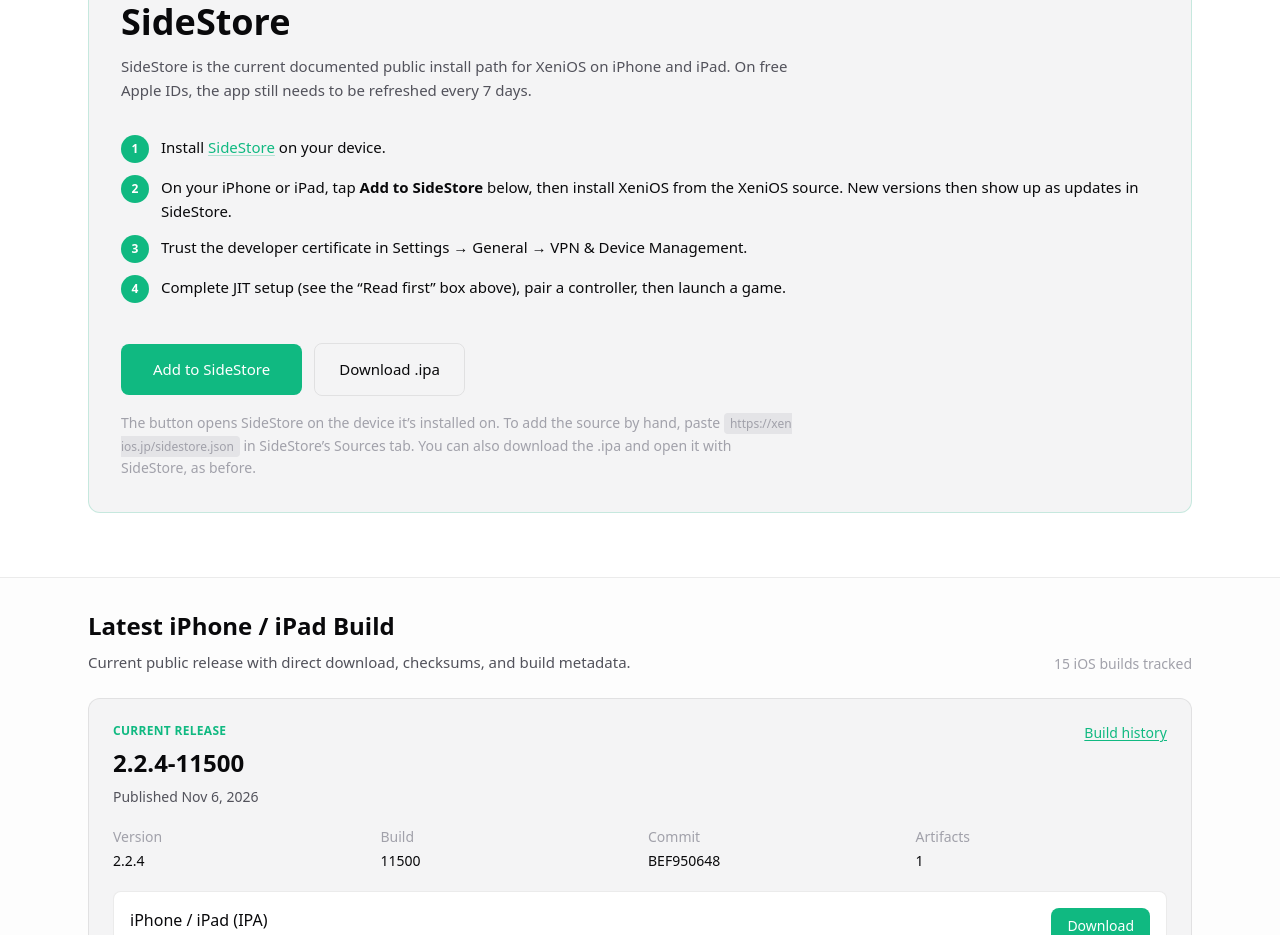
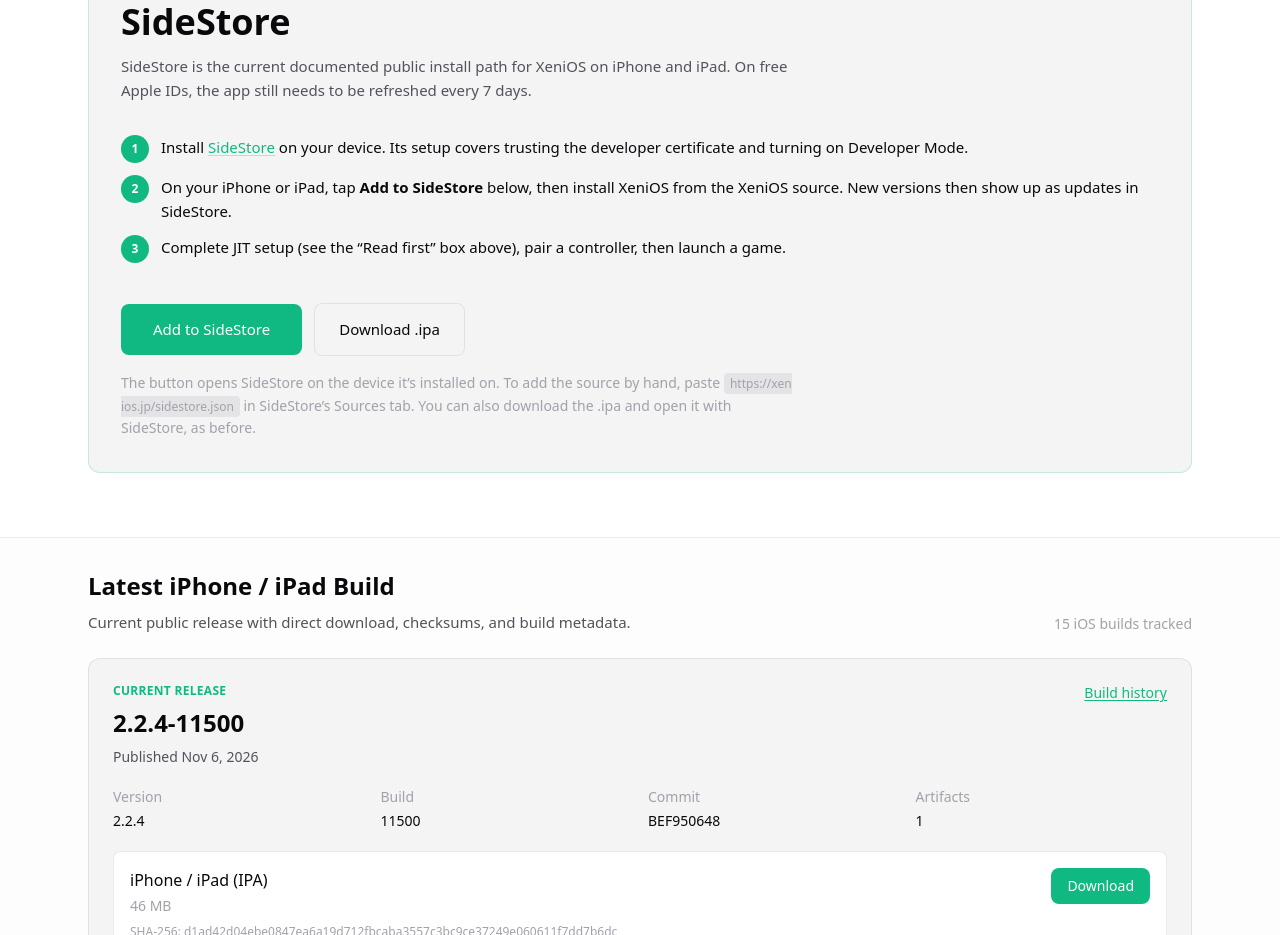
Before and after one commit to xenios-jp/xenios.jp, a Next.js app: page /download/ios in a window 1280 px wide. Shown: the part 900-1835 px from the top of the page. Built offline with nearby package versions, Linux system fonts and the light colour scheme.

Commit message:
download: fold the certificate trust step into installing SideStore
Trusting the certificate is part of SideStore's own setup. XeniOS installed
through SideStore is signed with the same certificate, so it isn't a separate
step.

```diff
--- a/src/app/download/ios/page.tsx
+++ b/src/app/download/ios/page.tsx
@@ -255,7 +255,8 @@ export default function DownloadPage() {
                   >
                     SideStore
                   </a>{" "}
-                  on your device.
+                  on your device. Its setup covers trusting the developer
+                  certificate and turning on Developer Mode.
                 </span>
               </li>
               <li className="flex gap-3">
@@ -272,15 +273,6 @@ export default function DownloadPage() {
               <li className="flex gap-3">
                 <span className="flex h-7 w-7 shrink-0 items-center justify-center rounded-full bg-accent text-xs font-bold text-accent-fg">
                   3
-                </span>
-                <span>
-                  Trust the developer certificate in Settings &rarr; General
-                  &rarr; VPN &amp; Device Management.
-                </span>
-              </li>
-              <li className="flex gap-3">
-                <span className="flex h-7 w-7 shrink-0 items-center justify-center rounded-full bg-accent text-xs font-bold text-accent-fg">
-                  4
                 </span>
                 <span>
                   Complete JIT setup (see the &ldquo;Read first&rdquo; box
```
